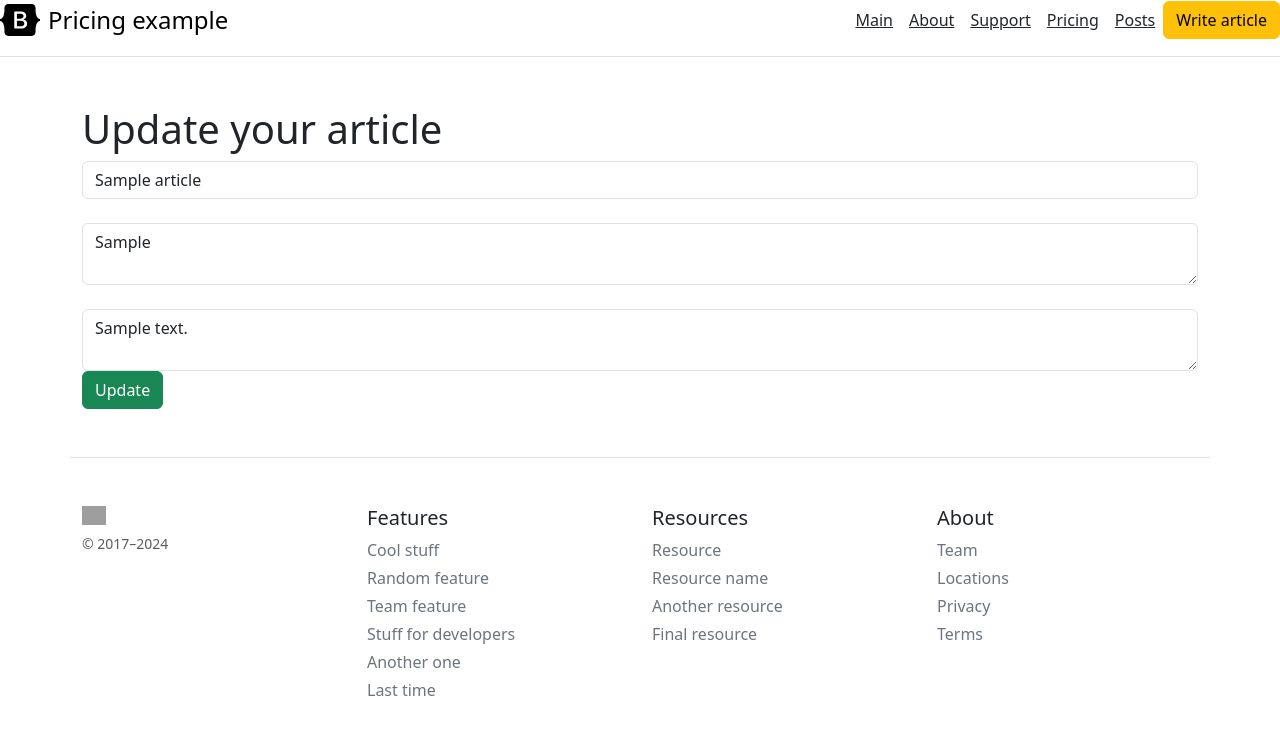
After one commit to olexiyko/blog, a Flask app: page /posts/1/update in a window 1280 px wide. The commit adds this page. Shown: the top 735 px of the page. Run offline with Flask 3, Linux system fonts and the light colour scheme; tables that the repository leaves empty hold one stand-in row (values such as "Sample post"); grey boxes are pictures that could not be loaded.

Commit message:
add post_update

```diff
--- a/app.py
+++ b/app.py
@@ -38,6 +38,33 @@ def posts_details(id):
 
     return render_template("post_detail.html",article=article)
 
+@app.route('/posts/<int:id>/delete')
+def posts_delete(id):
+    article=Article.query.get_or_404(id)
+    try:
+        db.session.delete(article)
+        db.session.commit()
+        return redirect("/posts")
+    except:
+        return "Error delete arrticle!"
+
+@app.route('/posts/<int:id>/update',methods=['POST','GET'])
+def post_update(id):
+    article = Article.query.get(id)
+    if request.method == "POST":
+        article.title = request.form['title']
+        article.intro = request.form['intro']
+        article.text = request.form['text']
+        try:
+            db.session.commit()
+            return redirect('/posts')
+        except:
+            return "Error update post!"
+    else:
+        return render_template("post_update.html",article=article)
+
+
+
 @app.route('/create-article',methods=['POST','GET'])
 def create_article():
     if request.method == "POST":
--- a/templates/post_detail.html
+++ b/templates/post_detail.html
@@ -10,7 +10,10 @@
 
     <div class="alert alert-info">
        <p>{{article.intro}}</p>
+        <p>{{article.text}}</p>
        <p><b>Time: {{article.date.strftime('%Y-%m-%d')}}</b></p>
+        <a href="/posts/{{ article.id }}/delete" class="btn btn-danger">Delete</a>
+         <a href="/posts/{{ article.id }}/update" class="btn btn-success">Update</a>
     </div>
 </div>
 {% endblock %}
--- /dev/null
+++ b/templates/post_update.html
@@ -0,0 +1,17 @@
+{%extends 'base.html' %}
+
+{% block title %}
+Update your post
+{% endblock %}
+
+{% block body %}
+<div class="container mt-5">
+    <h1>Update your article</h1>
+    <form method="post">
+        <input type="text" name="title" id="title" class="form-control" value="{{article.title}}" placeholder="Write title"><br>
+        <textarea name="intro" id="intro" class="form-control"  placeholder="Write your intro">{{article.intro}}</textarea><br>
+        <textarea name="text" id="text" class="form-control"  placeholder="Write your text">{{article.text}}</textarea>
+        <input type="submit" class="btn btn-success" value="Update">
+    </form>
+</div>
+{% endblock %}
--- a/templates/posts.html
+++ b/templates/posts.html
@@ -7,7 +7,7 @@ All posts
 {% block body %}
 <div class="container mt-5">
     <h1>All posts</h1>
-
+    {% if articles|length > 0 %}
         {% for el in articles %}
         <div class="alert alert-info">
            <h2>{{el.title}}</h2>
@@ -16,5 +16,8 @@ All posts
            <a href="/posts/{{ el.id }}" class="btn btn-warning">More details</a>
         </div>
         {% endfor%}
+    {% else %}
+    <p>There are no articles yet</p>
+    {%  endif %}
 </div>
 {% endblock %}
```
Also changed, not shown: instance/blog.db. Lines whose indentation alone changed are shown as unchanged.
